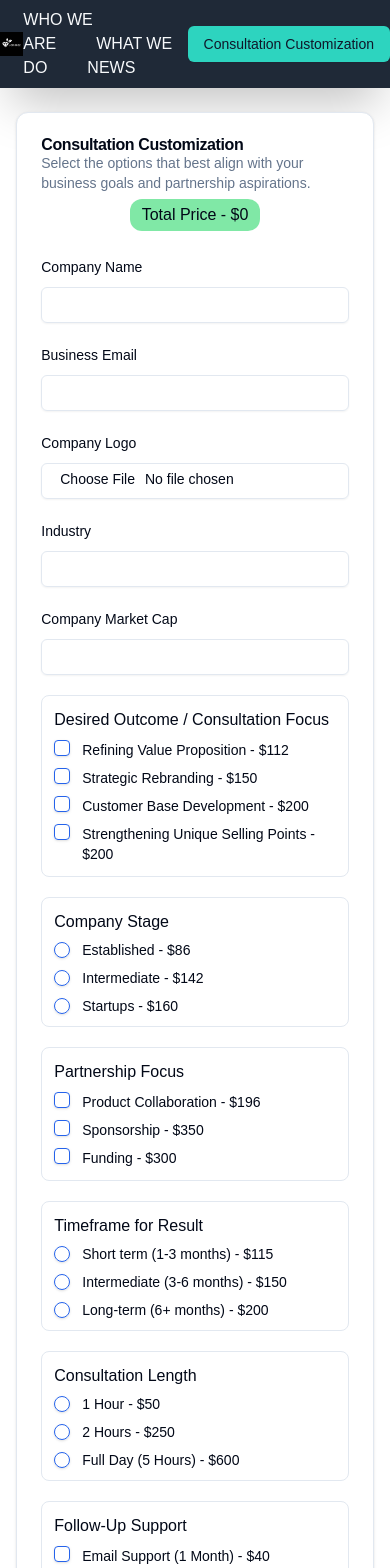
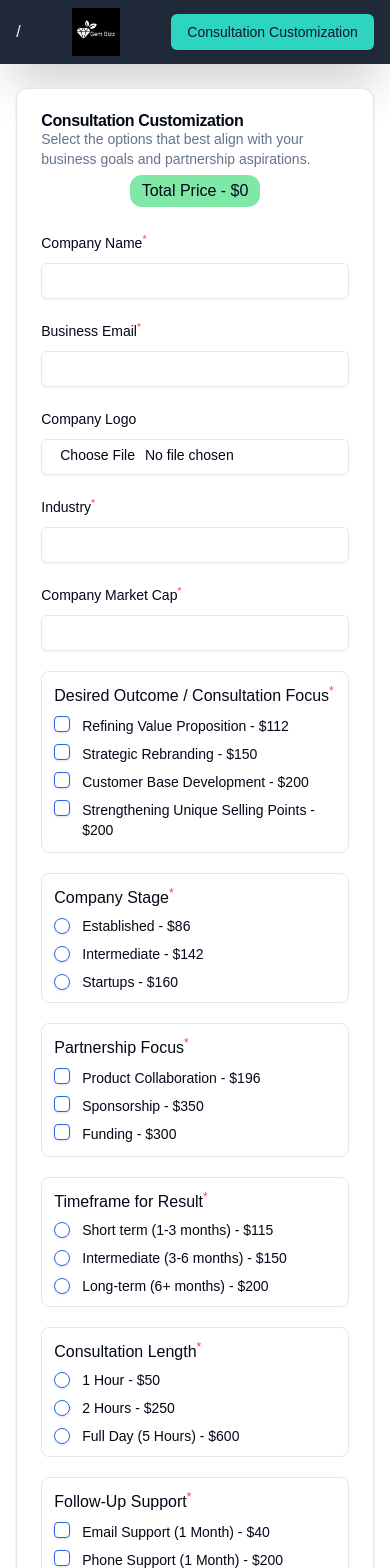
Before and after one commit to thePiyushPriyadarshi/gem-bizz, a Next.js app: page /customize-plans in a window 390 px wide. Shown: the top 1568 px of the page. Built offline with nearby package versions, Linux system fonts and the light colour scheme.

Commit message:
issue fixed

```diff
--- a/app/customize-plans/page.tsx
+++ b/app/customize-plans/page.tsx
@@ -25,7 +25,9 @@ import { Input } from "@/components/ui/input";
 import { RadioGroup, RadioGroupItem } from "@/components/ui/radio-group";
 import { Textarea } from "@/components/ui/textarea";
 import { toast } from "sonner";
-import { useRouter } from "next/navigation";
+import { zodResolver } from "@hookform/resolvers/zod";
+
+import { z } from "zod";
 
 const services = [
   {
@@ -121,25 +123,112 @@ const followUpSupport = [
   },
 ];
 
+const formSchema = z.object({
+  companyName: z
+    .string({
+      required_error: "Please enter the company name",
+    })
+    .min(1, { message: "Company name must be at least 1 character long" })
+    .max(100, { message: "Company name must be 100 characters or less" }),
+
+  email: z
+    .string({
+      required_error: "Please enter the email address",
+    })
+    .email({ message: "Invalid email address" }),
+
+  logo: z.instanceof(File).optional(), // Optional file field
+
+  industry: z
+    .string({
+      required_error: "Please select the industry",
+    })
+    .min(1, { message: "Industry is required" }),
+
+  marketCap: z
+    .string({
+      required_error: "Please enter the market cap",
+    })
+    .min(1, { message: "Market Cap is required" }),
+
+  consultationFocus: z
+    .array(
+      z.string({
+        required_error: "Please select at least one consultation focus",
+      })
+    )
+    .min(1, { message: "At least one consultation focus must be selected" }),
+
+  companyStage: z
+    .string({
+      required_error: "Please select the company stage",
+    })
+    .min(1, { message: "Company stage is required" }),
+
+  partnershipFocus: z
+    .array(
+      z.string({
+        required_error: "Please select at least one partnership focus",
+      })
+    )
+    .min(1, { message: "At least one partnership focus must be selected" }),
+
+  timeFrameForResult: z
+    .string({
+      required_error: "Please select a timeframe for the result",
+    })
+    .min(1, { message: "Time frame is required" }),
+
+  consultationLength: z
+    .string({
+      required_error: "Please select the consultation length",
+    })
+    .min(1, { message: "Consultation length is required" }),
+
+  followUpSupport: z
+    .array(
+      z.string({
+        required_error: "Please select at least one follow-up support option",
+      })
+    )
+    .min(1, {
+      message: "At least one follow-up support option must be selected",
+    }),
+
+  additionalInformation: z
+    .string()
+    .max(500, {
+      message: "Additional information cannot exceed 500 characters",
+    })
+    .optional(),
+});
+
 interface FormDataObject {
   [key: string]: string | Blob; // or any other type you expect
 }
 
 const CustomizePlan = () => {
-  const form = useForm();
+  const form = useForm({
+    resolver: zodResolver(formSchema),
+  });
   const [amount, setAmount] = useState(0);
-  const router = useRouter();
-
   const onSubmit = async (data: FormDataObject) => {
+    const toastId = toast.loading("Form Submitting...");
+    try {
       const formData = new FormData();
 
       for (const key in data) {
         formData.append(key, data[key]);
       }
       await axios.post("/api/sendMail", formData);
+      toast.dismiss(toastId);
       toast.success("Form submitted successfully");
-    router.refresh();
 
+       window.location.reload();
+    } catch {
+      toast.dismiss(toastId);
+      toast.error("Error while submitting form, Please try again later.");
+    }
   };
 
   useEffect(() => {
@@ -179,32 +268,20 @@ const CustomizePlan = () => {
           return sum + amount;
         }, 0) || 0;
 
-    setAmount(
+    const totalAmout =
       consultationFocusPrice +
       companyStagePrice +
       partnershipFocusPrice +
       timeFramePrice +
       consultationLengthPrice +
-        followUpSupportPrice
-    );
-    toast.message(`$ ${
-        consultationFocusPrice +
-        companyStagePrice +
-        partnershipFocusPrice +
-        timeFramePrice +
-        consultationLengthPrice +
-        followUpSupportPrice
-      }`, {
+      followUpSupportPrice;
+
+    setAmount(totalAmout);
+    if (totalAmout > 0) {
+      toast.message(`$ ${totalAmout}`, {
         description: "Total Amount",
       });
-    // console.log({
-    //   consultationFocusPrice,
-    //   companyStagePrice,
-    //   partnershipFocusPrice,
-    //   timeFramePrice,
-    //   consultationLengthPrice,
-    //   followUpSupportPrice,
-    // });
+    }
   }, [
     form,
     form.watch("consultationFocus"),
@@ -237,7 +314,9 @@ const CustomizePlan = () => {
               name="companyName"
               render={({ field }) => (
                 <FormItem>
-                  <FormLabel>Company Name</FormLabel>
+                  <FormLabel>
+                    Company Name<sup className="text-rose-500">*</sup>
+                  </FormLabel>
                   <FormControl>
                     <Input placeholder="" {...field} />
                   </FormControl>
@@ -251,7 +330,9 @@ const CustomizePlan = () => {
               name="email"
               render={({ field }) => (
                 <FormItem>
-                  <FormLabel>Business Email</FormLabel>
+                  <FormLabel>
+                    Business Email<sup className="text-rose-500">*</sup>
+                  </FormLabel>
                   <FormControl>
                     <Input placeholder="" {...field} />
                   </FormControl>
@@ -290,7 +371,9 @@ const CustomizePlan = () => {
               name="industry"
               render={({ field }) => (
                 <FormItem>
-                  <FormLabel>Industry</FormLabel>
+                  <FormLabel>
+                    Industry<sup className="text-rose-500">*</sup>
+                  </FormLabel>
                   <FormControl>
                     <Input placeholder="" {...field} />
                   </FormControl>
@@ -304,7 +387,7 @@ const CustomizePlan = () => {
               name="marketCap"
               render={({ field }) => (
                 <FormItem>
-                  <FormLabel>Company Market Cap</FormLabel>
+                  <FormLabel>Company Market Cap<sup className="text-rose-500">*</sup></FormLabel>
                   <FormControl>
                     <Input placeholder="" {...field} />
                   </FormControl>
@@ -321,6 +404,7 @@ const CustomizePlan = () => {
                 <FormItem className="border p-3 rounded-lg">
                   <FormLabel className="text-base">
                     Desired Outcome / Consultation Focus
+                    <sup className="text-rose-500">*</sup>
                   </FormLabel>
                   {services.map((item) => (
                     <FormField
@@ -370,7 +454,9 @@ const CustomizePlan = () => {
               name="companyStage"
               render={({ field }) => (
                 <FormItem className="border p-3 rounded-lg">
-                  <FormLabel className="text-base">Company Stage</FormLabel>
+                  <FormLabel className="text-base">
+                    Company Stage<sup className="text-rose-500">*</sup>
+                  </FormLabel>
                   <FormControl>
                     <RadioGroup
                       onValueChange={field.onChange}
@@ -402,7 +488,9 @@ const CustomizePlan = () => {
               name="partnershipFocus"
               render={() => (
                 <FormItem className="border p-3 rounded-lg">
-                  <FormLabel className="text-base">Partnership Focus</FormLabel>
+                  <FormLabel className="text-base">
+                    Partnership Focus<sup className="text-rose-500">*</sup>
+                  </FormLabel>
                   {partnershipFocus.map((item) => (
                     <FormField
                       key={item.value}
@@ -452,7 +540,7 @@ const CustomizePlan = () => {
               render={({ field }) => (
                 <FormItem className="border p-3 rounded-lg">
                   <FormLabel className="text-base">
-                    Timeframe for Result
+                    Timeframe for Result<sup className="text-rose-500">*</sup>
                   </FormLabel>
                   <FormControl>
                     <RadioGroup
@@ -486,7 +574,7 @@ const CustomizePlan = () => {
               render={({ field }) => (
                 <FormItem className="border p-3 rounded-lg">
                   <FormLabel className="text-base">
-                    Consultation Length
+                    Consultation Length<sup className="text-rose-500">*</sup>
                   </FormLabel>
                   <FormControl>
                     <RadioGroup
@@ -519,7 +607,9 @@ const CustomizePlan = () => {
               name="followUpSupport"
               render={() => (
                 <FormItem className="border p-3 rounded-lg">
-                  <FormLabel className="text-base">Follow-Up Support</FormLabel>
+                  <FormLabel className="text-base">
+                    Follow-Up Support<sup className="text-rose-500">*</sup>
+                  </FormLabel>
                   {followUpSupport.map((item) => (
                     <FormField
                       key={item.value}
@@ -568,9 +658,7 @@ const CustomizePlan = () => {
               name="additionalInformation"
               render={({ field }) => (
                 <FormItem>
-                  <FormLabel>
-                    Brief Message or Additional Information{" "}
-                  </FormLabel>
+                  <FormLabel>Brief Message or Additional Information</FormLabel>
                   <FormControl>
                     <Textarea
                       placeholder="Please specify any additional details or specific goals you have in mind"
--- a/app/layout.tsx
+++ b/app/layout.tsx
@@ -32,7 +32,7 @@ export default function RootLayout({
       >
         <Navbar/>
         {children}
-        <Toaster />
+        <Toaster richColors/>
       </body>
     </html>
   );
--- a/components/navbar.tsx
+++ b/components/navbar.tsx
@@ -21,11 +21,13 @@ const links = [
 const Navbar = () => {
   return (
     <nav className="bg-gray-800 shadow-2xl">
-      <div className="max-w-[1180px] mx-auto py-2 text-primary-foreground flex items-center justify-between">
+      <div className="max-w-[1180px] w-11/12 mx-auto py-2 text-primary-foreground flex items-center justify-between">/
         <div>
-          <Image alt="logo" src="/logo.jpg" width={48} height={48} />
+          <Link href={"/"}>
+            <Image alt="logo" src="/logo.jpg" width={48} height={48} />
+          </Link>
         </div>
-        <div className="space-x-10">
+        <div className="space-x-10 md:block hidden">
           {links.map((link) => (
             <Link href={link.value} key={link.label}>
               {link.label}
@@ -33,7 +35,9 @@ const Navbar = () => {
           ))}
         </div>
         <Link href={"/customize-plans"}>
-          <Button className="bg-teal-400" variant={"secondary"}>Consultation Customization</Button>
+          <Button className="bg-teal-400" variant={"secondary"}>
+            Consultation Customization
+          </Button>
         </Link>
       </div>
     </nav>
--- a/components/ui/form.tsx
+++ b/components/ui/form.tsx
@@ -157,7 +157,7 @@ const FormMessage = React.forwardRef<
     <p
       ref={ref}
       id={formMessageId}
-      className={cn("text-[0.8rem] font-medium text-destructive", className)}
+      className={cn("text-[0.8rem] font-medium text-rose-500", className)}
       {...props}
     >
       {body}
```
Also changed, not shown: app/api/sendMail/route.js (+12 -9 lines). Lines whose indentation alone changed are shown as unchanged.
